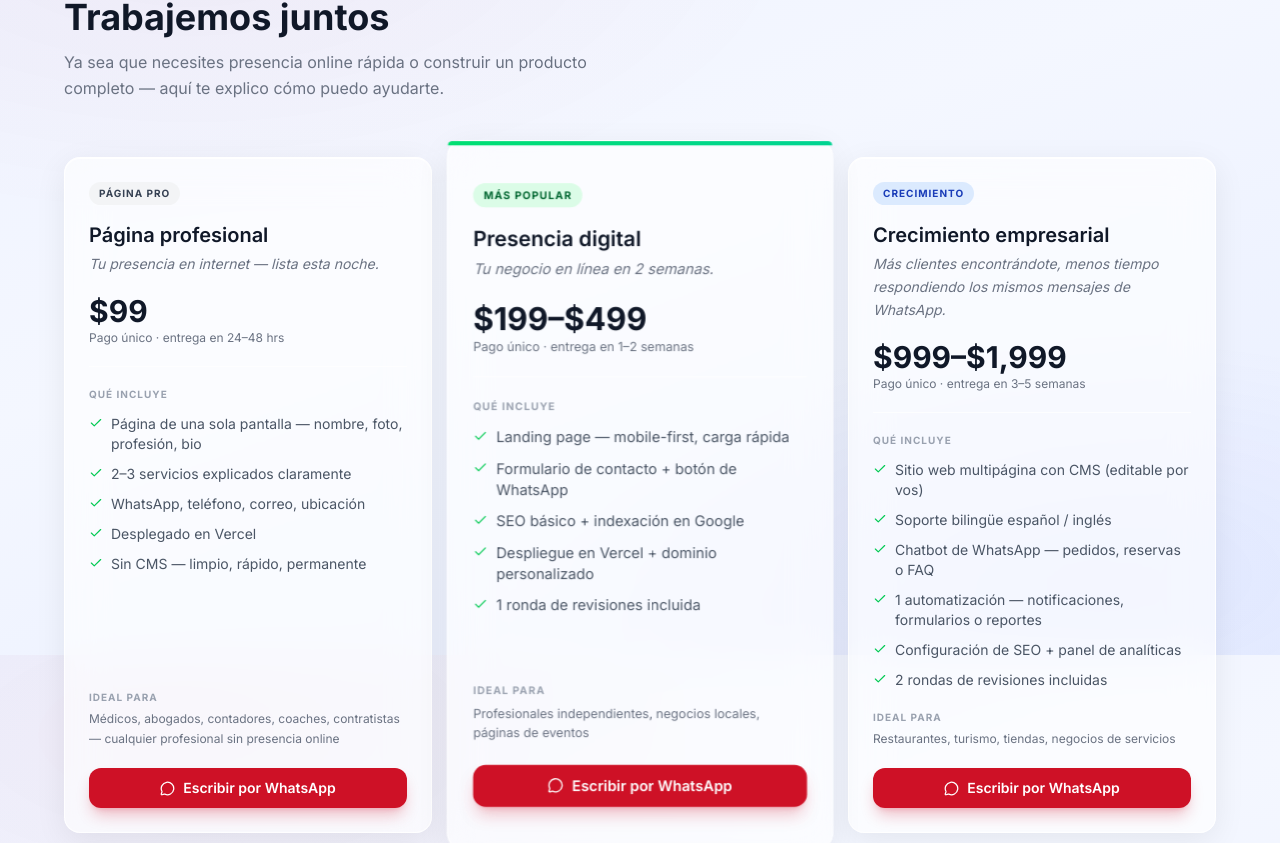
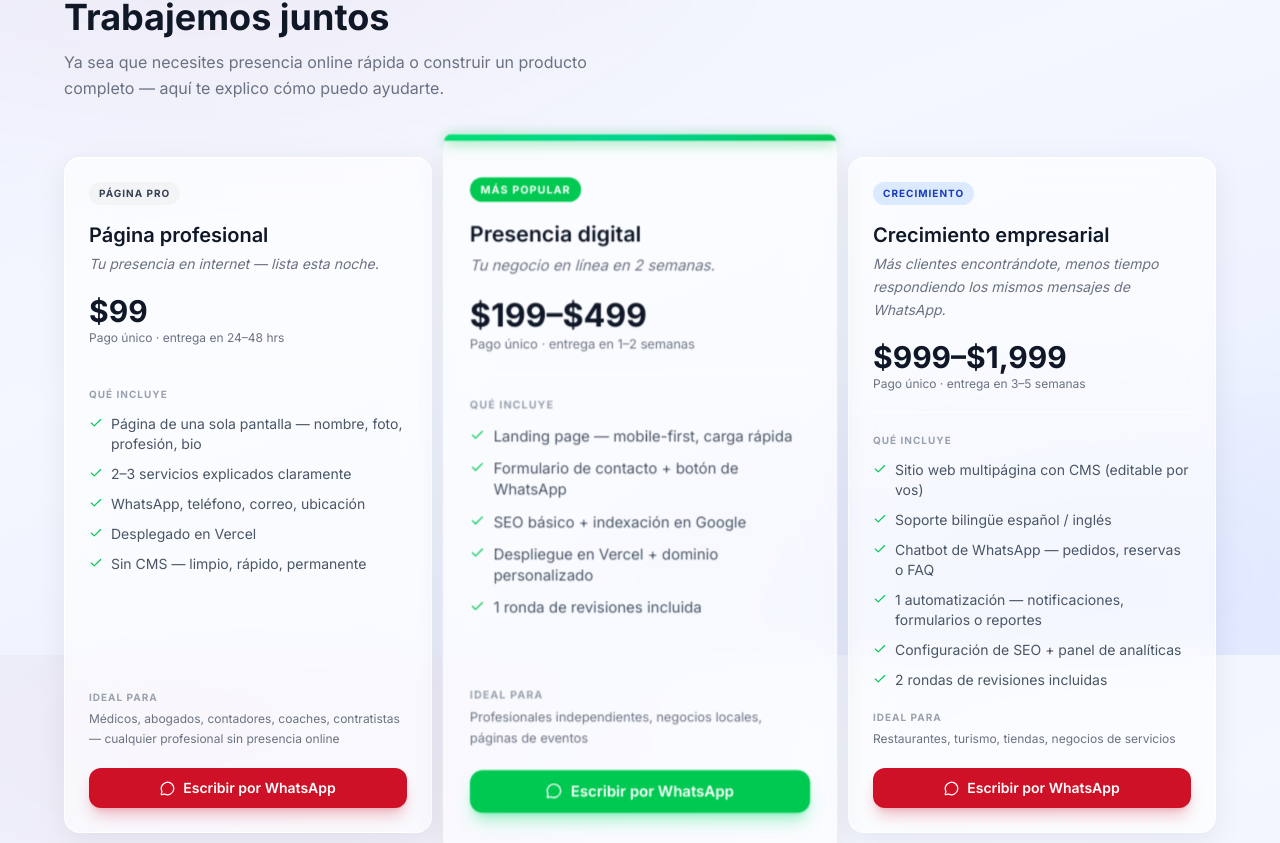
Before and after one commit to yerickcano/yerick-s-portfolio, a Next.js app: page / in a window 1280 px wide. Shown: the part 2545-3388 px from the top of the page. Built offline with nearby package versions, Linux system fonts and the light colour scheme.

Commit message:
more prominent popular package

```diff
--- a/components/Packages.tsx
+++ b/components/Packages.tsx
@@ -24,7 +24,7 @@ type Addon = {
 
 const badgeClasses: Record<string, string> = {
   basic: "bg-gray-100 text-gray-700",
-  starter: "bg-green-100 text-green-800",
+  starter: "bg-green-500 text-white",
   growth: "bg-blue-100 text-blue-800",
   pro: "bg-amber-100 text-amber-800",
   scale: "bg-purple-100 text-purple-800",
@@ -63,13 +63,13 @@ export default function Packages() {
               transition={{ duration: 0.5, delay: i * 0.1 }}
               className={`glass rounded-2xl flex flex-col relative ${
                 pkg.featured
-                  ? "py-10 px-6 ring-2 ring-green-400/70 shadow-2xl shadow-green-100/80 lg:scale-105 z-10"
+                  ? "py-10 px-6 ring-2 ring-green-500 shadow-2xl shadow-green-400/50 lg:scale-[1.07] z-10 bg-green-50/20"
                   : "py-6 px-6"
               }`}
             >
               {/* Featured top accent bar */}
               {pkg.featured && (
-                <div className="absolute top-0 left-0 right-0 h-1 bg-gradient-to-r from-green-400 to-emerald-400 rounded-t-2xl" />
+                <div className="absolute top-0 left-0 right-0 h-1.5 bg-gradient-to-r from-green-400 via-emerald-400 to-green-500 rounded-t-2xl shadow-[0_2px_12px_rgba(34,197,94,0.6)]" />
               )}
 
               {/* Badge */}
@@ -122,7 +122,11 @@ export default function Packages() {
                 )}`}
                 target="_blank"
                 rel="noopener noreferrer"
-                className="mt-auto flex items-center justify-center gap-2 w-full px-4 py-2.5 bg-cr-red text-white text-sm font-semibold rounded-xl hover:bg-cr-red-dark transition-all duration-200 hover:-translate-y-0.5 shadow-lg shadow-cr-red/25 focus-visible:outline-2 focus-visible:outline-offset-2 focus-visible:outline-cr-red"
+                className={`mt-auto flex items-center justify-center gap-2 w-full px-4 py-2.5 text-white text-sm font-semibold rounded-xl transition-all duration-200 hover:-translate-y-0.5 shadow-lg focus-visible:outline-2 focus-visible:outline-offset-2 ${
+                  pkg.featured
+                    ? "bg-green-500 hover:bg-green-600 shadow-green-400/35 focus-visible:outline-green-500"
+                    : "bg-cr-red hover:bg-cr-red-dark shadow-cr-red/25 focus-visible:outline-cr-red"
+                }`}
               >
                 <MessageCircle size={15} />
                 {pk.cta}
```
